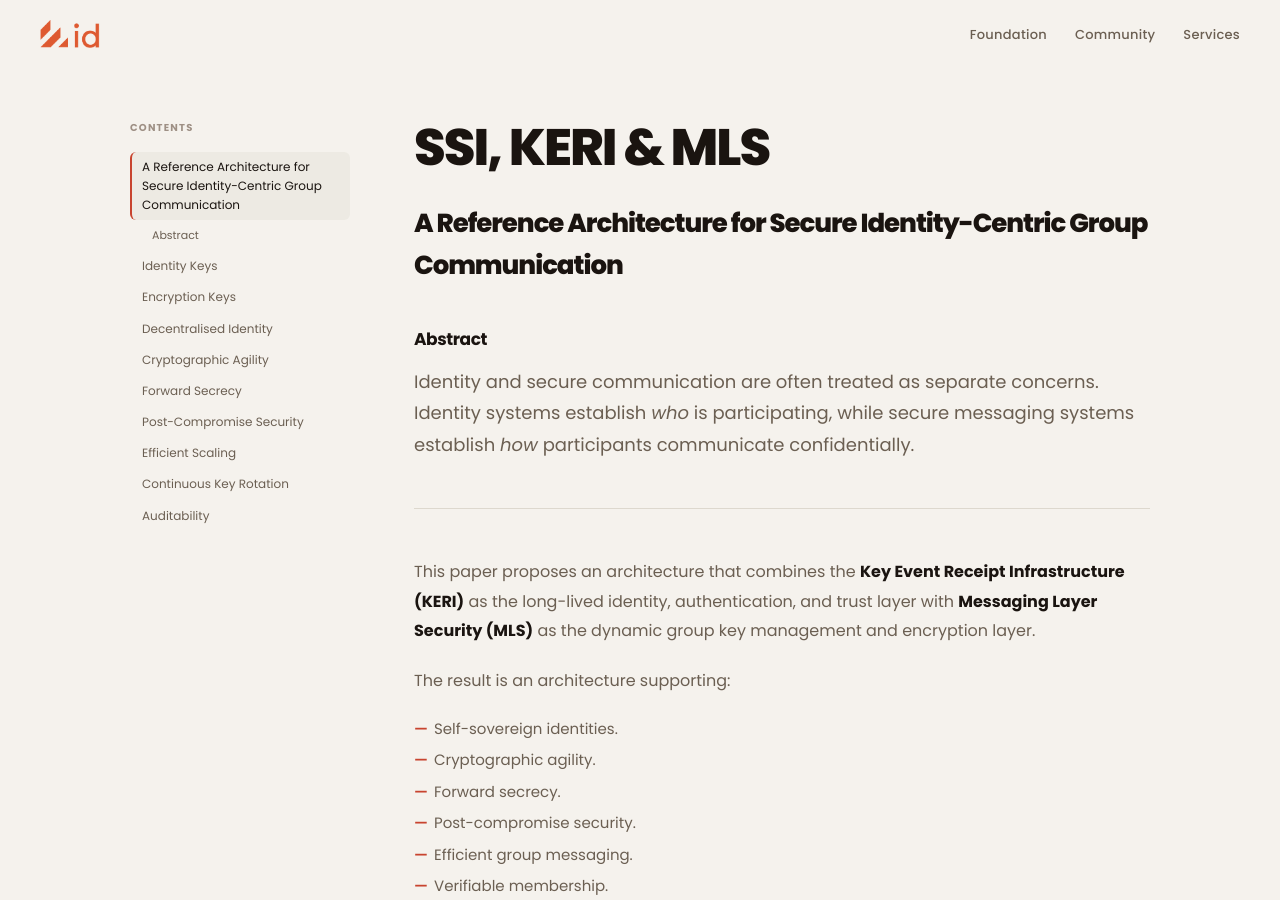
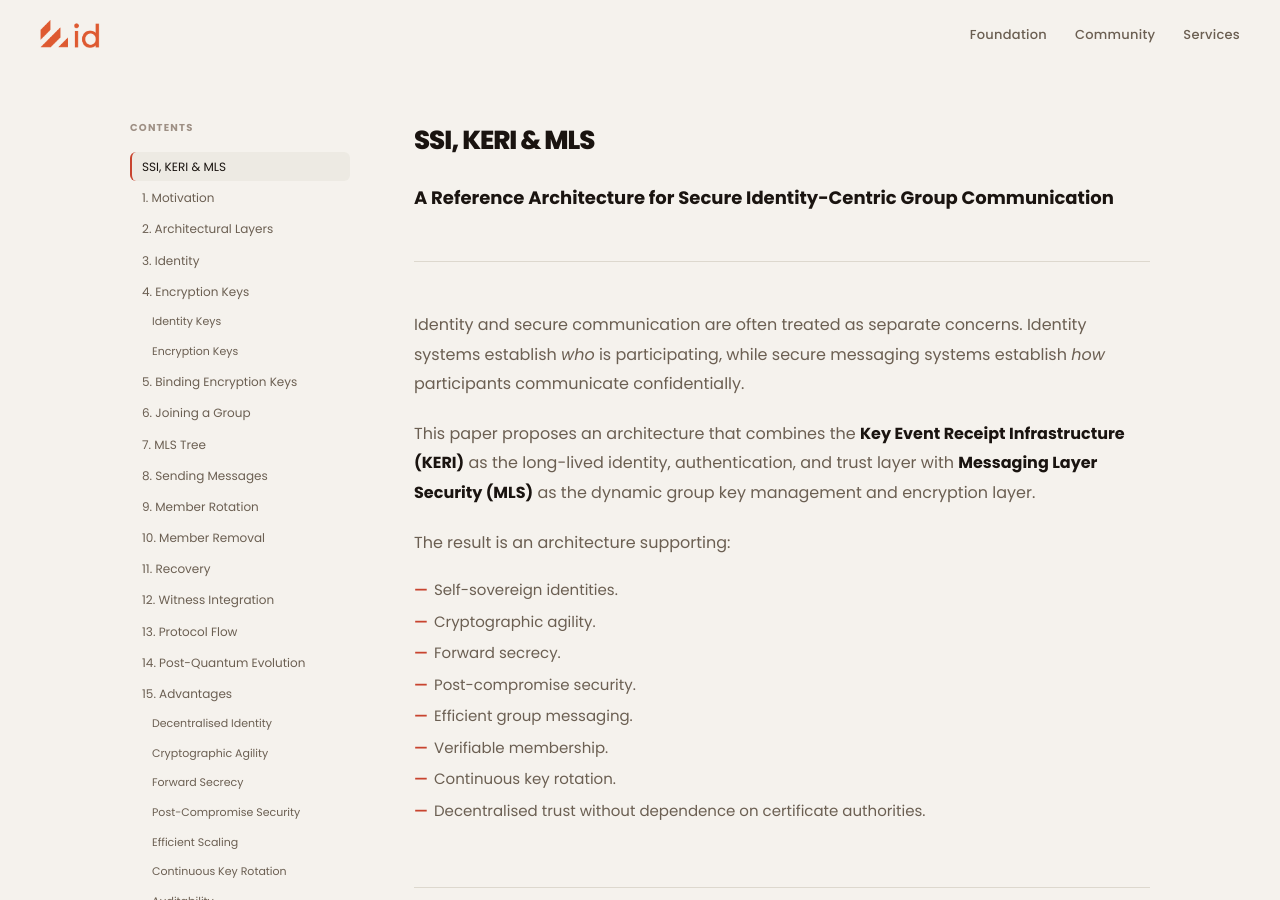
Before and after one commit to selfdriven-foundation/selfdriven-id, a Jekyll site: the page built from docs/pages/ssi-keri-mls.md, in a window 1280 px wide and 900 px high. Built offline with Jekyll 4.4.1, drawn with Linux system fonts in a browser that asks for light colours; some of the changed text lies outside the part shown.

Commit message:
Update ssi-keri-mls.md

````diff
--- a/docs/pages/ssi-keri-mls.md
+++ b/docs/pages/ssi-keri-mls.md
@@ -4,10 +4,9 @@ title: KERI & MLS | selfdrivenID
 permalink: /ssi/keri/mls
 ---
 
-# SSI, KERI & MLS
-## A Reference Architecture for Secure Identity-Centric Group Communication
+## SSI, KERI & MLS
 
-### Abstract
+**A Reference Architecture for Secure Identity-Centric Group Communication**
 
 Identity and secure communication are often treated as separate concerns. Identity systems establish *who* is participating, while secure messaging systems establish *how* participants communicate confidentially.
 
@@ -26,7 +25,7 @@ The result is an architecture supporting:
 
 ---
 
-# 1. Motivation
+## 1. Motivation
 
 Most secure messaging systems solve only part of the problem.
 
@@ -57,7 +56,7 @@ Together these technologies naturally complement one another.
 
 ---
 
-# 2. Architectural Layers
+## 2. Architectural Layers
 
 ```
 +--------------------------------------+
@@ -90,7 +89,7 @@ MLS answers:
 
 ---
 
-# 3. Identity
+## 3. Identity
 
 Each participant owns a KERI Autonomous Identifier (AID).
 
@@ -120,11 +119,11 @@ Instead, it simply references KERI identities.
 
 ---
 
-# 4. Encryption Keys
+## 4. Encryption Keys
 
 Each identity maintains two classes of keys.
 
-## Identity Keys
+### Identity Keys
 
 Used for:
 
@@ -140,7 +139,7 @@ Ed25519
 
 ---
 
-## Encryption Keys
+### Encryption Keys
 
 Used for:
 
@@ -163,7 +162,7 @@ for post-quantum protection.
 
 ---
 
-# 5. Binding Encryption Keys
+## 5. Binding Encryption Keys
 
 A participant publishes an MLS encryption key.
 
@@ -183,7 +182,7 @@ This prevents attackers substituting fraudulent MLS keys.
 
 ---
 
-# 6. Joining a Group
+## 6. Joining a Group
 
 Suppose Alice creates a group.
 
@@ -213,7 +212,7 @@ Bob performs:
 
 ---
 
-# 7. MLS Tree
+## 7. MLS Tree
 
 Example:
 
@@ -238,7 +237,7 @@ The root produces:
 
 ---
 
-# 8. Sending Messages
+## 8. Sending Messages
 
 Application flow:
 
@@ -263,7 +262,7 @@ Every authorised member possesses the current epoch key.
 
 ---
 
-# 9. Member Rotation
+## 9. Member Rotation
 
 Suppose Alice rotates her KERI identity key.
 
@@ -284,7 +283,7 @@ The remainder of the tree remains unchanged.
 
 ---
 
-# 10. Member Removal
+## 10. Member Removal
 
 Suppose Bob leaves.
 
@@ -312,7 +311,7 @@ Forward secrecy is preserved.
 
 ---
 
-# 11. Recovery
+## 11. Recovery
 
 If an identity is compromised:
 
@@ -326,7 +325,7 @@ No global certificate revocation is required.
 
 ---
 
-# 12. Witness Integration
+## 12. Witness Integration
 
 KERI witnesses provide independent verification that:
 
@@ -338,7 +337,7 @@ MLS therefore relies upon verified identities rather than blind trust.
 
 ---
 
-# 13. Protocol Flow
+## 13. Protocol Flow
 
 ```
 Alice                    Bob
@@ -366,7 +365,7 @@ AES-GCM
 
 ---
 
-# 14. Post-Quantum Evolution
+## 14. Post-Quantum Evolution
 
 Current implementation:
 
@@ -408,9 +407,9 @@ without changing the overall architecture.
 
 ---
 
-# 15. Advantages
+## 15. Advantages
 
-## Decentralised Identity
+### Decentralised Identity
 
 No certificate authorities.
 
@@ -418,43 +417,43 @@ No central identity provider.
 
 ---
 
-## Cryptographic Agility
+### Cryptographic Agility
 
 Algorithms may be upgraded independently.
 
 ---
 
-## Forward Secrecy
+### Forward Secrecy
 
 Old messages remain protected after key compromise.
 
 ---
 
-## Post-Compromise Security
+### Post-Compromise Security
 
 Future epochs become secure following recovery.
 
 ---
 
-## Efficient Scaling
+### Efficient Scaling
 
 Membership updates affect only a logarithmic portion of the MLS tree.
 
 ---
 
-## Continuous Key Rotation
+### Continuous Key Rotation
 
 KERI rotation integrates naturally with MLS epoch updates.
 
 ---
 
-## Auditability
+### Auditability
 
 Identity changes are permanently recorded within KERI Key Event Logs.
 
 ---
 
-# 16. Reference Implementation
+## 16. Reference Implementation
 
 A Node.js reference implementation could consist of:
 
@@ -491,7 +490,7 @@ The initial implementation can rely entirely on Node.js' native `crypto` module
 
 ---
 
-# Conclusion
+## Conclusion
 
 KERI and MLS address complementary problems. KERI establishes durable, decentralised identity with verifiable key lifecycle management, while MLS provides efficient, forward-secret group encryption with scalable membership changes.
 
````
